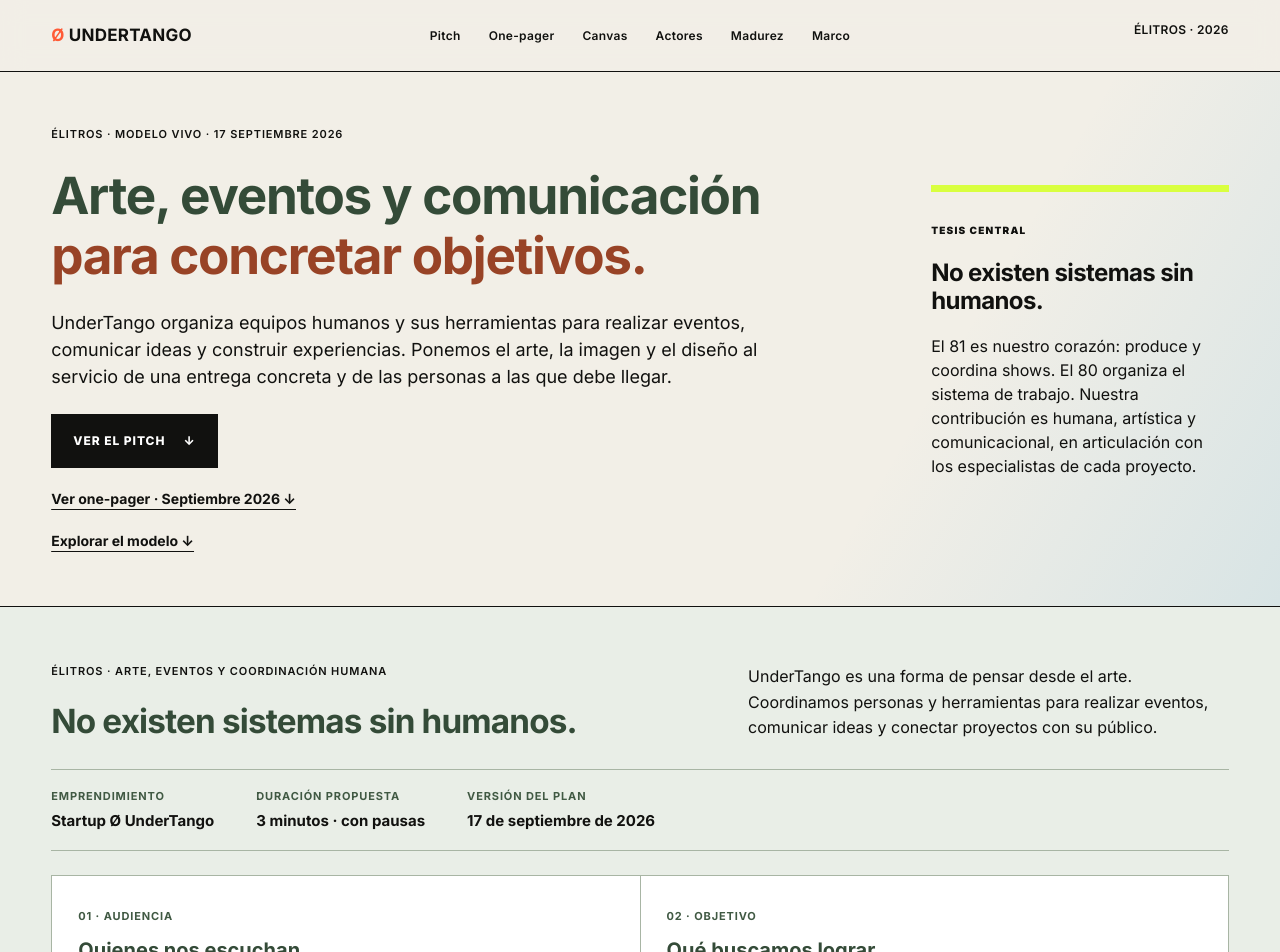
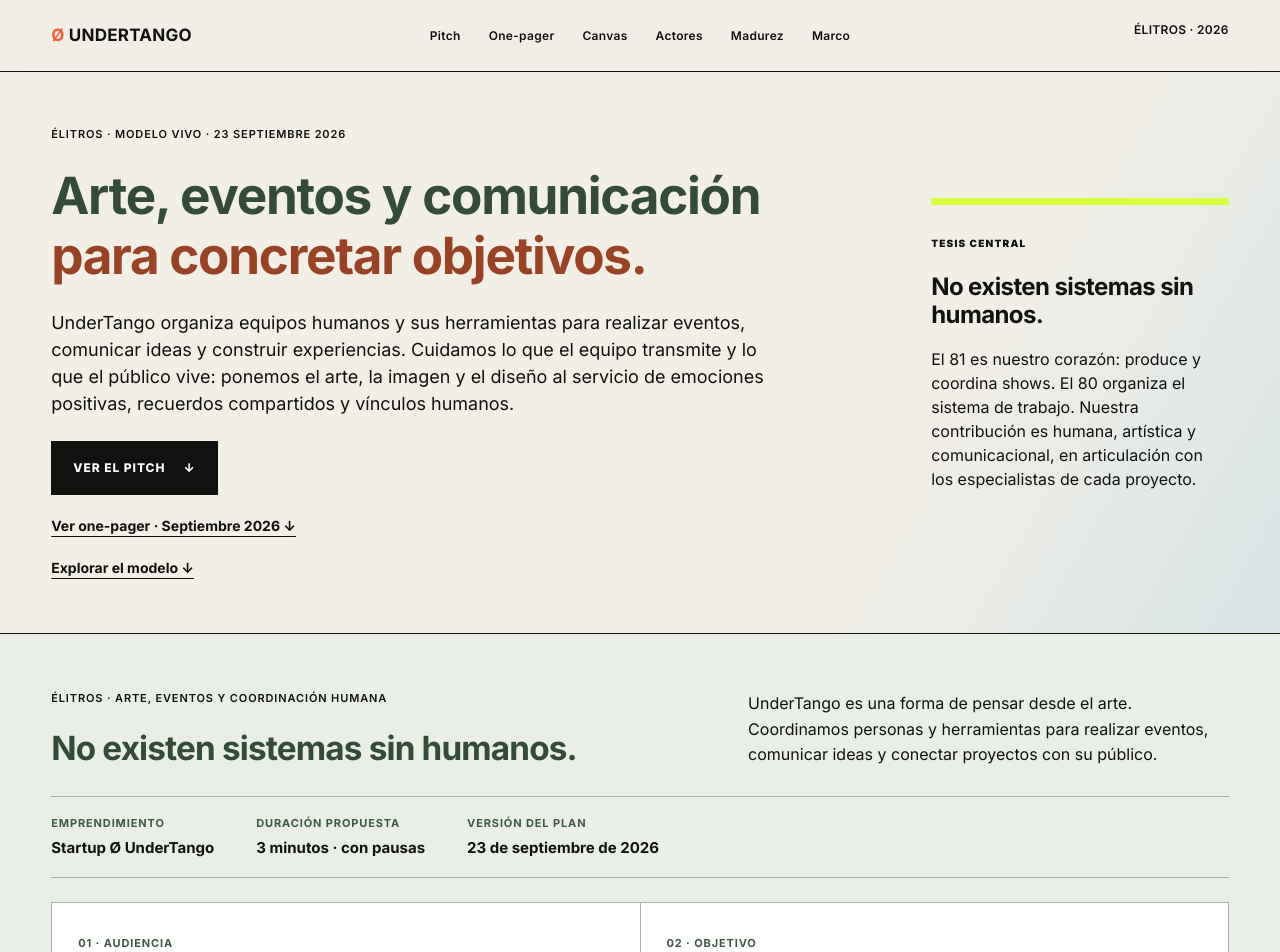
Before and after one commit to O-UnderTango-Club/UnderTangoWEBNextJS, a Next.js app: page /elitros in a window 1280 px wide. Shown: the top 952 px of the page. Built offline with nearby package versions, Linux system fonts and the light colour scheme.

Commit message:
Refine Elitros copy around emotional care and human connection

```diff
--- a/app/elitros/Pitch.tsx
+++ b/app/elitros/Pitch.tsx
@@ -14,7 +14,7 @@ export default function Pitch() {
       <dl className="bmc-pitch-meta">
         <div><dt>Emprendimiento</dt><dd>Startup Ø UnderTango</dd></div>
         <div><dt>Duración propuesta</dt><dd>3 minutos · con pausas</dd></div>
-        <div><dt>Versión del plan</dt><dd><time dateTime="2026-09-17">17 de septiembre de 2026</time></dd></div>
+        <div><dt>Versión del plan</dt><dd><time dateTime="2026-09-23">23 de septiembre de 2026</time></dd></div>
       </dl>
 
       <div className="bmc-pitch-plan">
@@ -64,7 +64,7 @@ export default function Pitch() {
           </article>
           <article className="bmc-pitch-close">
             <div className="bmc-pitch-step"><h4>El cuidado y la invitación</h4><span>2:05–3:00 · El encuentro con las personas</span></div>
-            <p>El arte está en cómo escuchamos, en la imagen que construimos, en el ritmo de un encuentro y en cómo respondemos a lo inesperado. El humor rompe el hielo. La comunicación clara permite decidir. Las emociones, el cariño y el cuidado ayudan a sostener el trabajo compartido.</p>
+            <p>Cuidamos qué queremos que el público sienta y qué transmite el equipo. Escuchamos, acompañamos las tensiones y equilibramos el clima del encuentro. Con el arte y la organización buscamos emociones positivas, recuerdos compartidos y lazos humanos más fuertes. La IA nos ayuda a organizar para dedicar más atención a las personas, hoy.</p>
             <p>Si su equipo necesita organizar un evento, comunicar lo que hace o coordinar personas y herramientas para una entrega de este tipo, conversemos. Acordamos el alcance y cómo evaluar lo realizado y su llegada al público. UnderTango es una forma de pensar: dar vida a los proyectos para que puedan encontrarse con las personas. No existen sistemas sin humanos.</p>
           </article>
         </div>
--- a/app/elitros/page.tsx
+++ b/app/elitros/page.tsx
@@ -6,7 +6,7 @@ const canvas = [
   ["01", "Socios clave", "Artistas, diseñadores, comunicadores, proveedores técnicos, espacios y aliados territoriales. Especialistas del proyecto para acordar contenidos y responsabilidades."],
   ["02", "Actividades clave", "Comprender el objetivo y el público; diseñar eventos, experiencias y comunicación; conformar equipos, coordinar personas y herramientas, producir, ensayar y verificar entregas."],
   ["03", "Recursos clave", "Experiencia en eventos, capacidades artísticas y de diseño, equipos humanos, relaciones de confianza, memoria operativa y herramientas de coordinación."],
-  ["04", "Propuesta de valor", "La coordinación humana, artística y comunicacional necesaria para una entrega acordada. Un sistema de trabajo usado en eventos, con responsables, ensayos, seguimiento y registro."],
+  ["04", "Propuesta de valor", "Coordinación humana, artística y comunicacional que cuida la experiencia emocional de una entrega acordada. Buscamos generar emociones positivas y fortalecer los vínculos entre las personas."],
   ["05", "Relación con clientes", "Escucha del objetivo, definición compartida del alcance, comunicación directa, puntos de revisión y evaluación de la entrega y de su llegada al público."],
   ["06", "Canales", "Relaciones directas, referencias de trabajos realizados, eventos, muestras de comunicación y diseño, vínculos con instituciones, equipos de Élitros y aliados."],
   ["07", "Segmentos", "Equipos, empresas e instituciones que necesitan realizar un evento, presentar una idea, comunicar su trabajo o coordinar personas y herramientas para una entrega artística o comunicacional."],
@@ -41,9 +41,9 @@ export default function ElitrosPage() {
 
       <section className="bmc-hero" id="inicio">
         <div>
-          <p className="bmc-eyebrow">ÉLITROS · MODELO VIVO · 17 SEPTIEMBRE 2026</p>
+          <p className="bmc-eyebrow">ÉLITROS · MODELO VIVO · 23 SEPTIEMBRE 2026</p>
           <h1>Arte, eventos y comunicación <em>para concretar objetivos.</em></h1>
-          <p className="bmc-lead">UnderTango organiza equipos humanos y sus herramientas para realizar eventos, comunicar ideas y construir experiencias. Ponemos el arte, la imagen y el diseño al servicio de una entrega concreta y de las personas a las que debe llegar.</p>
+          <p className="bmc-lead">UnderTango organiza equipos humanos y sus herramientas para realizar eventos, comunicar ideas y construir experiencias. Cuidamos lo que el equipo transmite y lo que el público vive: ponemos el arte, la imagen y el diseño al servicio de emociones positivas, recuerdos compartidos y vínculos humanos.</p>
           <a className="bmc-cta" href="#pitch">Ver el pitch <span>↓</span></a>
           <a className="bmc-onepager-link" href="#one-pager">Ver one-pager · Septiembre 2026 ↓</a>
           <a className="bmc-onepager-link" href="#canvas">Explorar el modelo ↓</a>
@@ -64,11 +64,11 @@ export default function ElitrosPage() {
           <div className="bmc-onepager-grid">
             <article className="bmc-onepager-block">
               <h3>PROBLEMA</h3>
-              <p>Una idea valiosa necesita un equipo que se entienda y una forma de encontrarse con su público. Acuerdos dispersos, responsabilidades poco claras o una comunicación que no conecta pueden dificultar ese encuentro. En eventos, presentaciones y acciones de comunicación, esa dimensión humana requiere tanto trabajo como la realización material.</p>
+              <p>Una idea valiosa necesita un equipo que se entienda y una forma de encontrarse con su público. Las tensiones, los desencuentros o una comunicación que no conecta también forman parte de esa experiencia. En eventos, presentaciones y acciones de comunicación, cuidar qué queremos transmitir y qué buscamos que el público sienta requiere tanto trabajo como la realización material.</p>
             </article>
             <article className="bmc-onepager-block">
               <h3>TESIS HUMANA Y TECNOLÓGICA</h3>
-              <p>No existen sistemas sin humanos. Combinamos escucha, criterio artístico, diseño y producción con herramientas digitales que conservan acuerdos, responsables y avances. La automatización y la IA acompañan tareas de organización; el equipo define el sentido, toma decisiones y se hace cargo de la entrega.</p>
+              <p>No existen sistemas sin humanos. Combinamos escucha, criterio artístico, diseño y producción para acompañar y equilibrar el clima emocional dentro de nuestro alcance. La automatización y la IA apoyan la organización para dedicar más atención a las personas: escuchar, cuidar y crear experiencias positivas que fortalezcan sus vínculos. El equipo define el sentido y asume la entrega.</p>
             </article>
             <article className="bmc-onepager-block">
               <h3>ESTADO ACTUAL Y TRACCIÓN (TRL/CRL)</h3>
@@ -96,7 +96,7 @@ export default function ElitrosPage() {
             <article className="bmc-onepager-block bmc-onepager-ask">
               <h3>PRÓXIMOS HITOS + ASK</h3>
               <p>1. Acordar una intervención: objetivo, público, entrega, responsables, recursos, plazos y criterios de aceptación. Puede ser un evento, una presentación o un trabajo de comunicación, imagen y diseño.</p>
-              <p>2. Evaluar la ejecución y la comunicación: cumplimiento de lo acordado, incidencias, participación, comprensión del mensaje y devolución del público o del equipo, según lo que corresponda al caso.</p>
+              <p>2. Evaluar la ejecución y la experiencia: cumplimiento de lo acordado, incidencias, comprensión del mensaje y devolución del público y del equipo sobre cómo vivieron el encuentro y qué recuerdan, según lo que corresponda al caso.</p>
               <p>3. Sostener el modelo: contrastar costos y margen, documentar permisos y responsabilidades y acordar las condiciones con artistas, proveedores y aliados. Los aspectos legales, de cobertura y de representación internacional siguen en desarrollo.</p>
               <p>Línea económica posterior: evaluar mecanismos cripto para cobros, pagos y distribución, sujetos a utilidad demostrable y revisión legal, fiscal y de riesgos.</p>
               <p>Buscamos equipos con una necesidad concreta de coordinación humana, eventos o comunicación, y aliados que nos acerquen a ellos. En Élitros queremos conectar estos recursos artísticos con proyectos científicos y tecnológicos. Financiamiento y metas de expansión pendientes de definición.</p>
```
